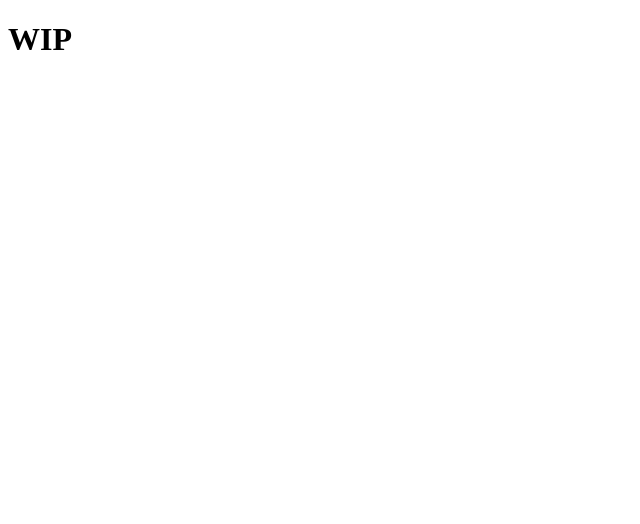
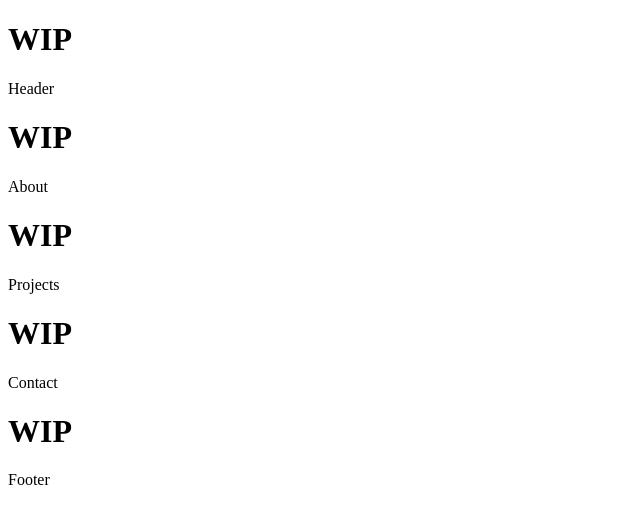
Before and after one commit to celso-rodrigo/celso-rodrigo.github.io, a React (Create React App) app: page / in a window 1280 px wide. Shown: the top 524 px of the page, without its empty margins (0-640 px from the left). Built offline with nearby package versions, Linux system fonts and the light colour scheme.

Commit message:
Iniciada estrutura do projeto.

```diff
--- a/src/App.js
+++ b/src/App.js
@@ -1,6 +1,21 @@
+import React from "react";
+import Header from "./components/Header";
+import About from "./components/About";
+import Projects from "./components/Projects";
+import Contact from "./components/Contact";
+import Footer from "./components/Footer";
+
 function App() {
   return (
-    <h1>WIP</h1>
+    <div className="app">
+      <Header />
+      <div className="main">
+        <About />
+        <Projects />
+        <Contact />
+        <Footer />
+      </div>
+    </div>
   );
 }
 
--- /dev/null
+++ b/src/components/About.js
@@ -0,0 +1,12 @@
+import React from "react";
+
+function About() {
+  return (
+    <div className="about">
+      <h1>WIP</h1>
+      <p>About</p>
+    </div>
+  );
+}
+
+export default About;
--- /dev/null
+++ b/src/components/Contact.js
@@ -0,0 +1,12 @@
+import React from "react";
+
+function Contact() {
+  return (
+    <div className="contact">
+      <h1>WIP</h1>
+      <p>Contact</p>
+    </div>
+  );
+}
+
+export default Contact;
--- /dev/null
+++ b/src/components/Footer.js
@@ -0,0 +1,12 @@
+import React from "react";
+
+function Footer() {
+  return (
+    <div className="footer">
+      <h1>WIP</h1>
+      <p>Footer</p>
+    </div>
+  );
+}
+
+export default Footer;
--- /dev/null
+++ b/src/components/Header.js
@@ -0,0 +1,12 @@
+import React from "react";
+
+function Header() {
+  return (
+    <div className="header">
+      <h1>WIP</h1>
+      <p>Header</p>
+    </div>
+  );
+}
+
+export default Header;
--- /dev/null
+++ b/src/components/Projects.js
@@ -0,0 +1,12 @@
+import React from "react";
+
+function Projects() {
+  return (
+    <div className="projects">
+      <h1>WIP</h1>
+      <p>Projects</p>
+    </div>
+  );
+}
+
+export default Projects;
```
Also changed, not shown: src/index.js (+4 -5 lines), .eslintrc.json, index.html (renamed from public/index.html).
